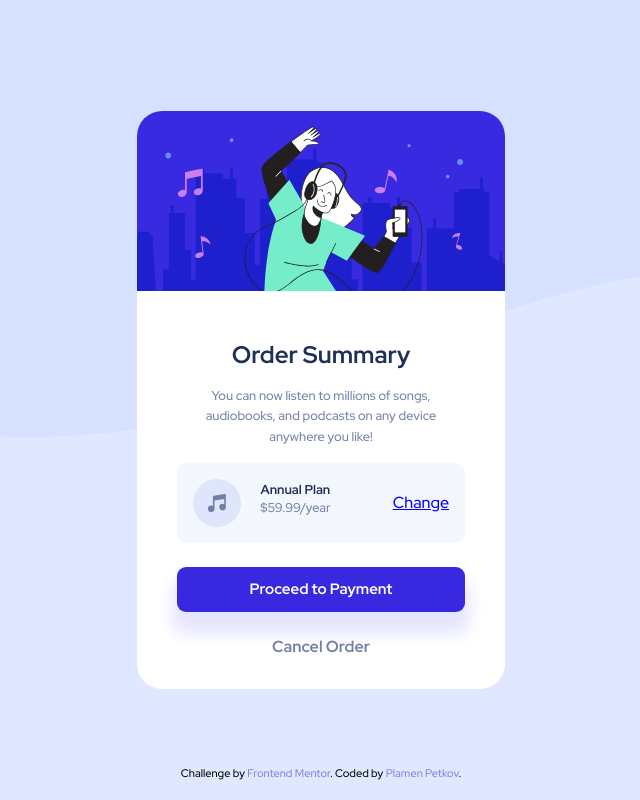
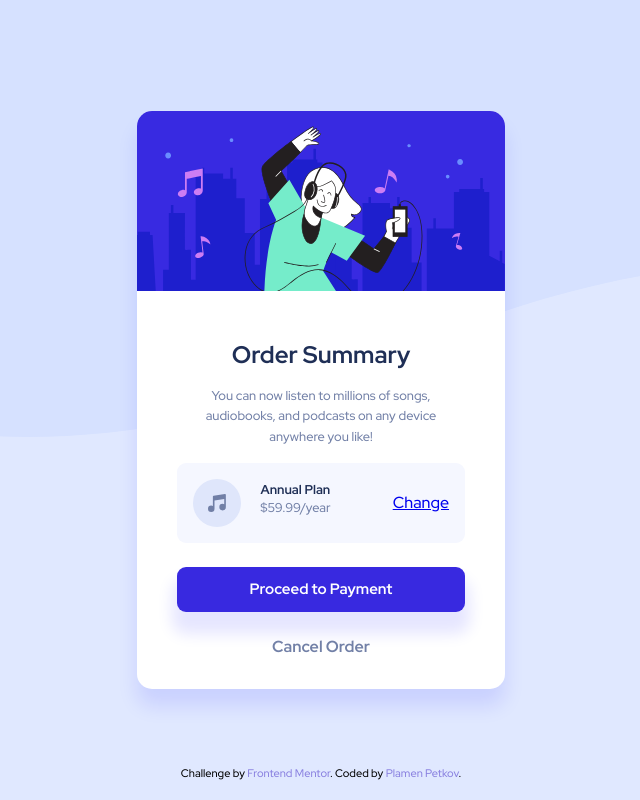
Before and after one commit to plamspetkov/order-summary-component, a plain HTML site: page index.html in a window 1280 px wide. Shown: the whole page, without its empty margins (319-959 px from the left). Drawn offline with Linux system fonts and the light colour scheme.

Commit message:
Fixing Card shadow, Card corners

```diff
--- a/style.css
+++ b/style.css
@@ -53,12 +53,13 @@ body {
 
 .card {
   background-color: var(--white);
-  border-radius: 25px;
+  border-radius: 15px;
   width: 100vw;
   max-width: 23em;
   overflow: hidden;
   display: flex;
   flex-direction: column;
+  box-shadow: 0px 17px 20px 0px rgba(0, 0, 255, 0.1);
 }
 
 .card__hero {
```
